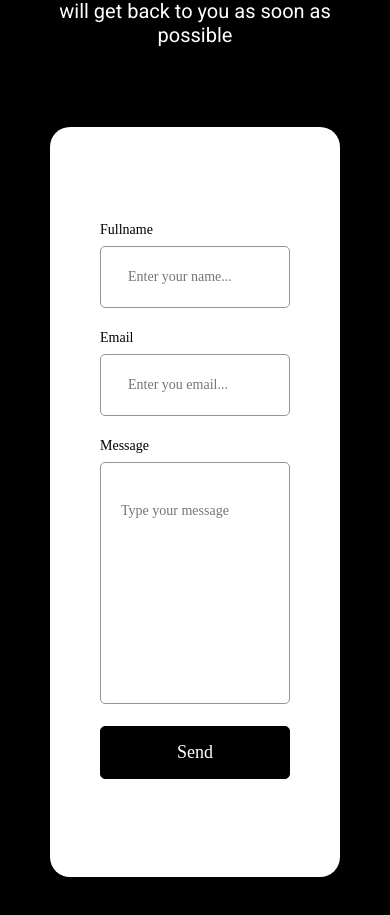
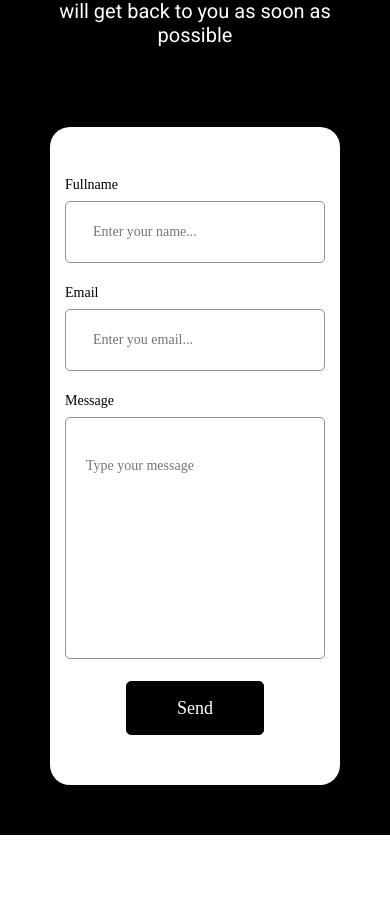
Before and after one commit to jahongirboltabekov/My-portfolio, a React (Vite) app: page / in a window 390 px wide. Shown: the part 4390-5305 px from the top of the page. After the commit the page ends 5225 px from the top, so only its background shows below. Built offline with nearby package versions, Linux system fonts and the light colour scheme.

Commit message:
responsive

```diff
--- a/src/components/contact/Contact.scss
+++ b/src/components/contact/Contact.scss
@@ -140,4 +140,99 @@
         margin: 0 auto;
         padding-bottom: 80px;
     }
+
+    .contact{
+        background-color: white;
+        border-radius: 20px;
+        max-width: 650px;
+        margin: 0 auto;
+
+        .inputs{
+            display: flex;
+            align-items: center;
+            flex-direction: column;
+            padding: 50px 15px !important;
+            gap: 22px;
+            width: 100%;
+            .input{
+                display: flex;
+                flex-direction: column;
+                width: 100%;
+                gap: 8px;
+
+                p{
+                    font-family: 'Raleway';
+                    font-weight: 500;
+                    font-size: 14px;
+                    line-height: 16px;
+                }
+
+                input{
+                    max-width: 500px;
+                    padding: 22px 27px;
+                    border-radius: 5px;
+                    border: 1.5px solid #969393;
+                    outline: none;
+                    font-family: 'Raleway';
+                    font-weight: 500;
+                    font-size: 14px;
+                    line-height: 16px
+                }
+
+                input:focus{
+                    box-shadow: rgb(38, 57, 77) 0px 20px 30px -10px;
+                    transition: 0.2s;
+
+                }
+
+
+
+                textarea{
+                    resize: none;
+                    padding: 40px 20px;
+                    outline: none;
+                    font-family: 'Raleway';
+                    font-weight: 500;
+                    font-size: 14px;
+                    line-height: 16px;
+                    border-radius: 5px;
+                    border: 1.5px solid #999393;
+                }
+
+                textarea:focus{
+                    box-shadow: rgb(38, 57, 77) 0px 20px 30px -10px;
+                    transition: 0.2s;
+                }
+
+
+            }
+
+            button{
+                max-width: 300px;
+                padding: 15px 50px !important;
+                color: white;
+                background-color: black;
+                border-radius: 5px;
+                border: 1px solid black;
+                font-family: 'Poppins';
+                font-size: 18px;
+                font-weight: 400;
+                line-height: 22px;
+                padding: 14.5px;
+            }
+
+            button:hover{
+                background-color: white;
+                color: black;
+                border: 1px solid black;
+                transition: 0.2s;
+            }
+
+
+
+
+
+
+        }
+    }
 }
```
